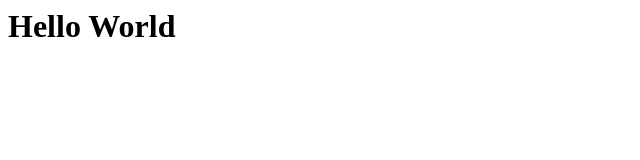
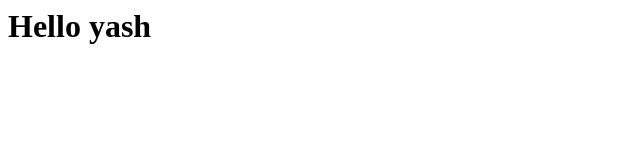
Before and after one commit to patelyash521/yash, a plain HTML site: page index.html in a window 1280 px wide. Shown: the full height of the page, 0-640 px from the left. Drawn offline with Linux system fonts and the light colour scheme.

Commit message:
radhe radhe

```diff
--- a/index.html
+++ b/index.html
@@ -1 +1 @@
-<h1>Hello World</h1>
+<h1>Hello yash</h1>
```
